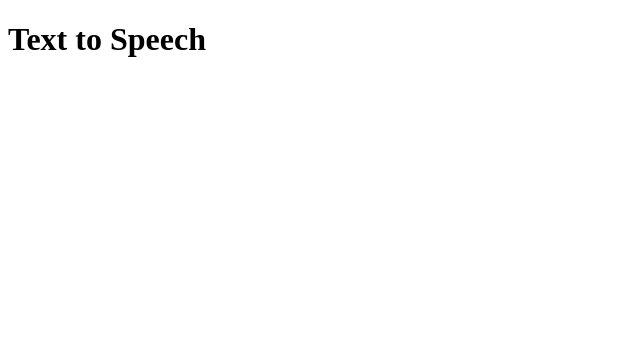
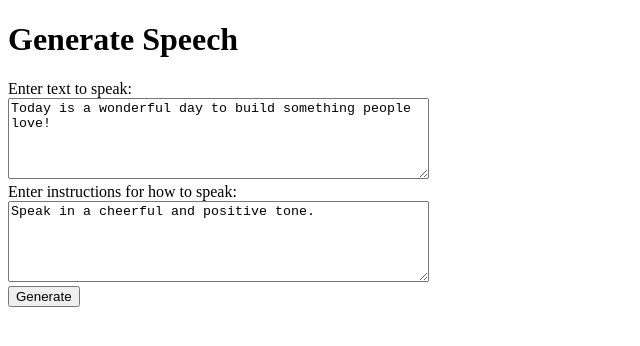
Before and after one commit to Pakar040/rapid-routes-backend-functionality, a website: page public/text-to-speech.html in a window 1280 px wide. Shown: the whole page, without its empty margins (0-640 px from the left). Drawn offline with Linux system fonts and the light colour scheme.

Commit message:
Update text-to-speech.html
Complete text-to-speech form

```diff
--- a/public/text-to-speech.html
+++ b/public/text-to-speech.html
@@ -6,6 +6,43 @@
     <title>Text to Speech</title>
 </head>
 <body>
-    <h1>Text to Speech</h1>
+    <h1>Generate Speech</h1>
+
+    <label for="text">Enter text to speak:</label><br>
+    <textarea id="text" rows="5" cols="50" placeholder="Type something here..." >Today is a wonderful day to build something people love!</textarea><br>
+
+    <label for="instructions">Enter instructions for how to speak:</label><br>
+    <textarea id="instructions" rows="5" cols="50" placeholder="Type something here..." >Speak in a cheerful and positive tone.</textarea><br>
+
+    <button onclick="generateSpeech()">Generate</button><br>
+
+    <a id="downloadLink" href="#" download style="display: none;">Download MP3</a>
+
+    <script>
+        async function generateSpeech() {
+          const input = document.getElementById('text').value;
+          const instructions = document.getElementById('instructions').value;
+
+          const res = await fetch('/api/text-to-speech', {
+            method: 'POST',
+            headers: { 'Content-Type': 'application/json' },
+            body: JSON.stringify({ input, instructions })
+          });
+
+          if (!res.ok) {
+            alert('Error generating speech.');
+            return;
+          }
+
+          const blob = await res.blob();
+          const url = URL.createObjectURL(blob);
+
+          const downloadLink = document.getElementById('downloadLink');
+          downloadLink.href = url;
+          downloadLink.download = 'speech.mp3';
+          downloadLink.style.display = 'inline';
+          downloadLink.innerText = 'Download MP3';
+        }
+    </script>
 </body>
 </html>
```
